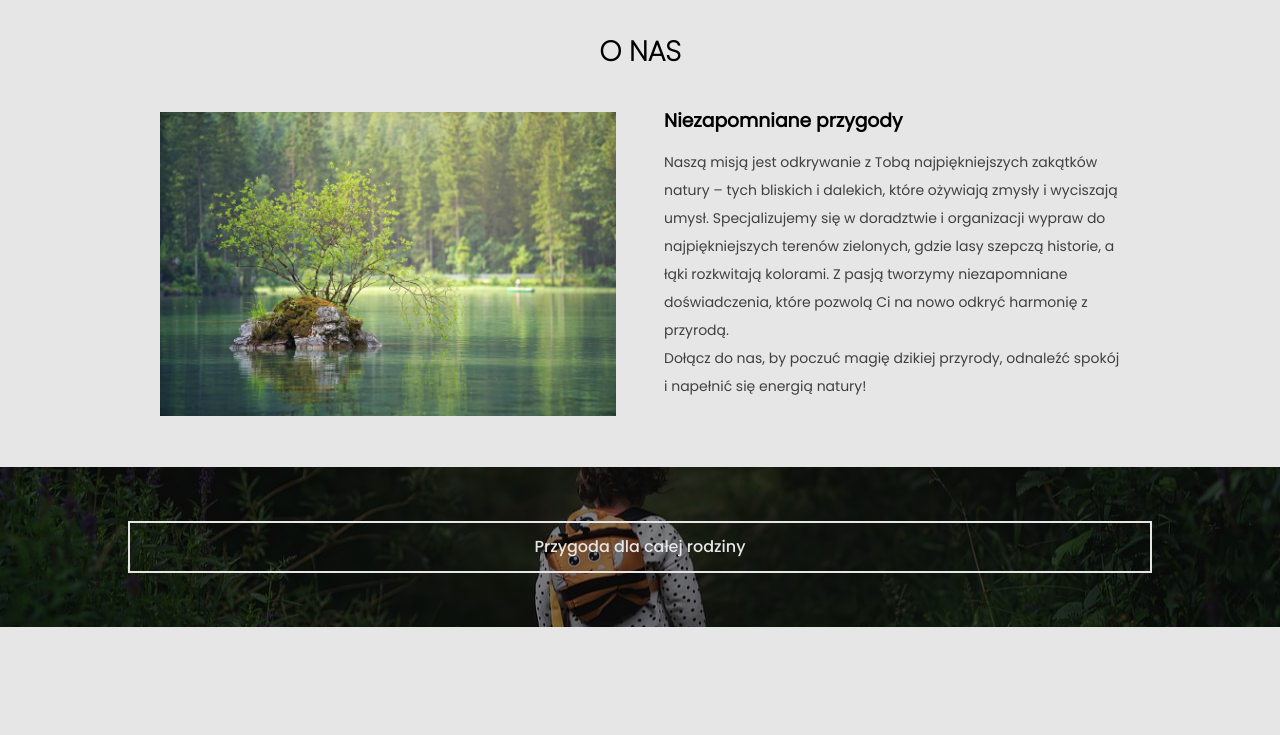
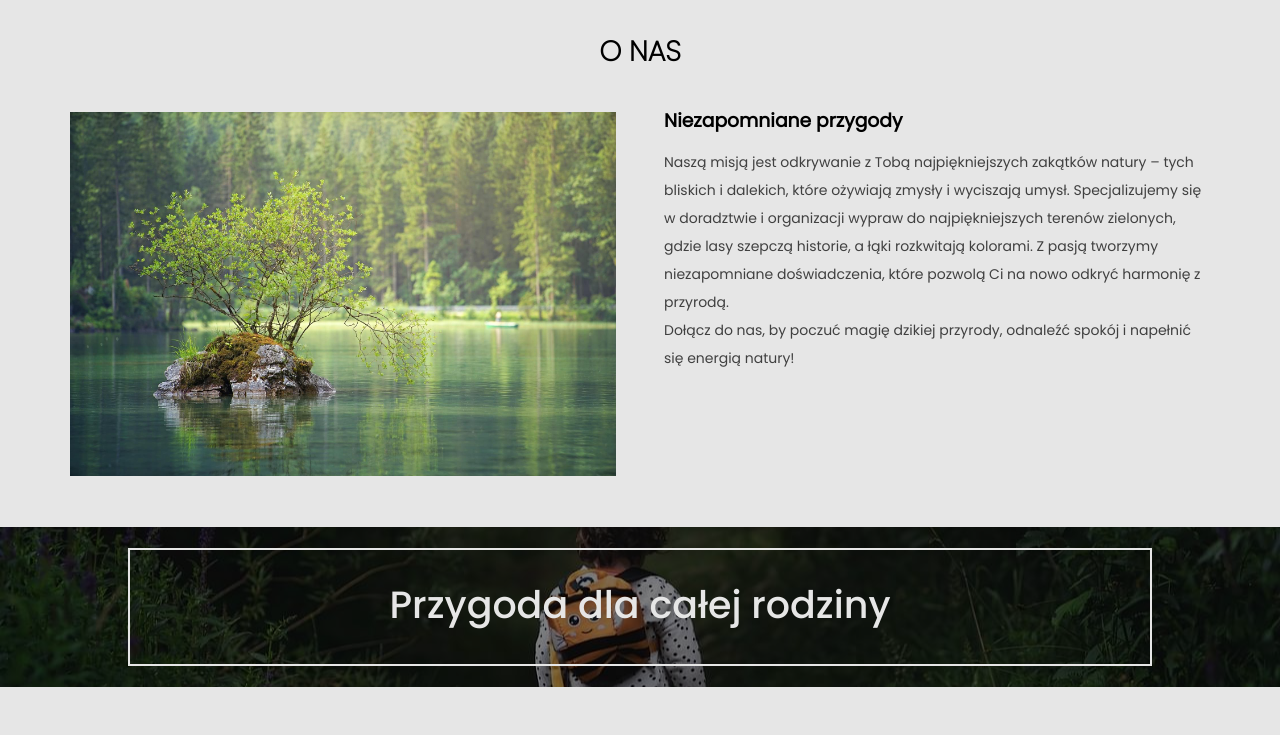
Before and after one commit to wojtekpirog/Forest_website_HTML_SCSS_JS_Responsive, a website: page dist/index.html in a window 1280 px wide. Shown: the part 286-1021 px from the top of the page. Before the commit the page ends 961 px from the top, so only its background shows below. Drawn offline with Linux system fonts and the light colour scheme.

Commit message:
Add a new breakpoint for extra large screens

```diff
--- /dev/null
+++ b/src/scss/_extralarge.scss
@@ -0,0 +1,11 @@
+@media screen and (min-width: 1200px) {
+  .container, .container:has(.navbar) {
+    width: 1140px;
+  }
+
+  .hero-section {
+    &__text {
+      font-size: 3.8rem;
+    }
+  }
+}
--- a/src/scss/_large.scss
+++ b/src/scss/_large.scss
@@ -27,10 +27,6 @@
       padding-left: 1em;
     }
 
-    &__title {
-      font-size: 2rem;
-    }
-
     &__description {
       font-size: 3.2rem;
     }
@@ -57,4 +53,11 @@
   .hero-image {
     background-image: url("../images/girl_walking_desktop.jpg");
   }
+
+  .hero-section {
+
+    &__text {
+      font-size: 3.2rem;
+    }
+  }
 }
--- a/src/scss/_small.scss
+++ b/src/scss/_small.scss
@@ -1,6 +1,18 @@
-// @media screen and (min-width: 576px) {
-//   body {
-//     font-size: 1.8rem;
-//     background-color: hsl(88, 38%, 15%);
-//   }
-// }
+@media screen and (min-width: 576px) {
+  .hero {
+    &__title {
+      font-size: 2rem;
+    }
+
+    &__description {
+      font-size: 2.4rem;
+    }
+  }
+
+  .hero-section {
+    &__text {
+      font-size: 2.4rem;
+    }
+
+  }
+}
--- a/src/scss/components/_hero.scss
+++ b/src/scss/components/_hero.scss
@@ -21,10 +21,11 @@
 
   &__title {
     margin-bottom: .5em;
+    font-size: 1.4rem;
     font-family: var(--primary-font-light);
   }
 
   &__description {
-    font-size: 2rem;
+    font-size: 1.8rem;
   }
 }
--- a/src/scss/components/_herosection.scss
+++ b/src/scss/components/_herosection.scss
@@ -23,7 +23,6 @@
 
   &__text {
     color: colors.$light;
-    font-size: 1.6rem;
     font-family: var(--primary-font-medium);
     padding: 1em 2em;
     text-align: center;
--- a/src/scss/style.scss
+++ b/src/scss/style.scss
@@ -4,3 +4,4 @@
 @use "./components"; // components
 @use "./small"; // >= 576px;
 @use "./large"; // >= 992px;
+@use "./extralarge" // >= 1200px;
```
Also changed, not shown: dist/css/style.min.css, 1 other file.
